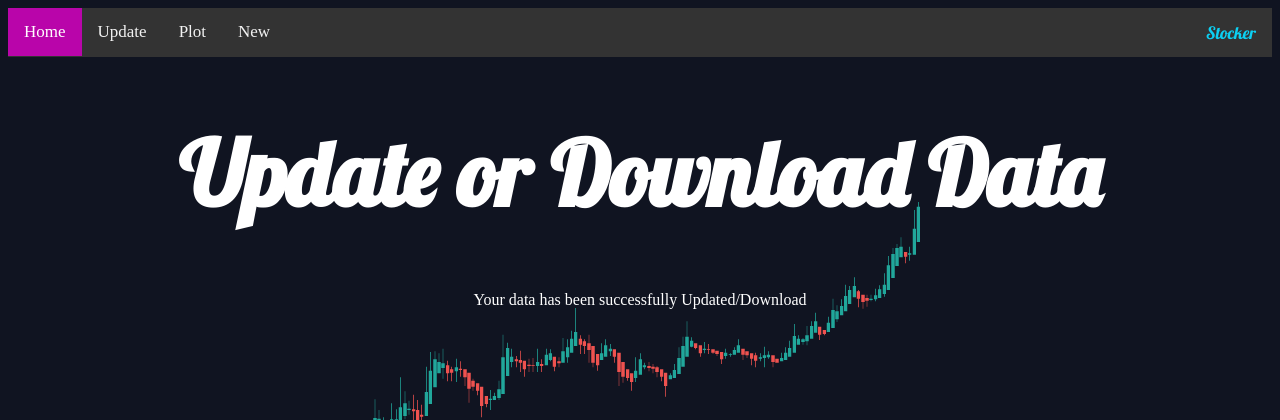
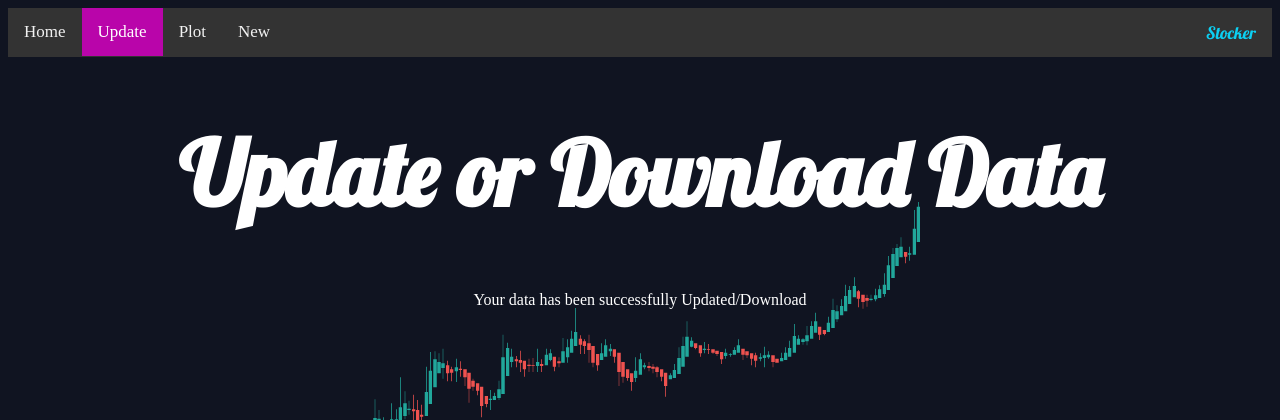
Before and after one commit to AniruddhaMandal/Stocker, a Flask app: page / in a window 1280 px wide. Shown: the top 420 px of the page. Run offline with Flask 2, Linux system fonts and the light colour scheme.

Commit message:
Fixed activation tab highlighting

```diff
--- a/webapi/templates/base.html
+++ b/webapi/templates/base.html
@@ -15,12 +15,12 @@
 </head>
 <body {{bg}}>
     <div class="topnav">
-        <a class="active" href="#home"> Home</a>
-        <a href="{{url_for('update_call')}}">Update</a>
-        <a href="#plot">Plot</a>
-        <a href="#add">New</a>
+        <a {{home_active}} href="{{url_for('home')}}"> Home</a>
+        <a {{update_active}} href="{{url_for('update_call')}}">Update</a>
+        <a {{plot_active}}href="#plot">Plot</a>
+        <a {{new_active}} href="#add">New</a>
         <div class='icon'>
-            <a class='stocker' href="#stocker">Stocker</a>
+            <a class='stocker' href="{{url_for('home')}}">Stocker</a>
         </div>
     </div>
     <h1 class="heading">{% block heading %}{% endblock %}</h1>
--- a/webapi/templates/main.html
+++ b/webapi/templates/main.html
@@ -1,5 +1,9 @@
 {% extends "base.html" %}
+
 {% set bg="class=bgim background=static/images/background.png"%}
+
+{%set home_active="class=active"%}
+
 {% block title %}
 Home
 {% endblock title %}
--- a/webapi/templates/update.html
+++ b/webapi/templates/update.html
@@ -1,8 +1,12 @@
 {% extends "base.html" %}
+
 {% set bg="class=bgim background=static/images/background.png"%}
-{% block titile %}
+
+{%set update_active="class=active" %}
+
+{% block title %}
 Update
-{% endblock titile %}
+{% endblock title %}
 
 {% block heading %}
 Update or Download Data
```
